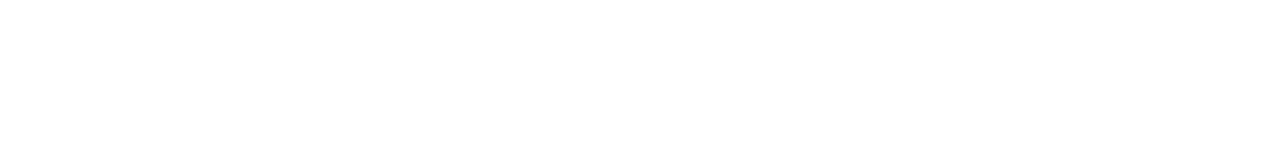
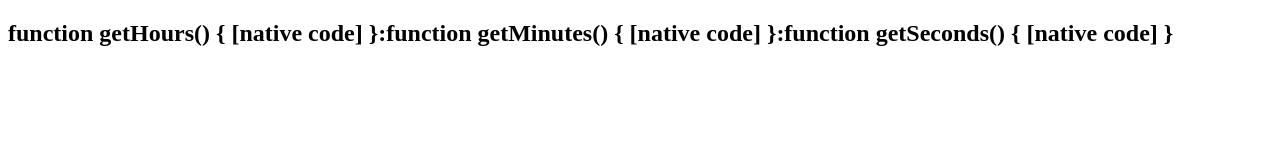
Before and after one commit to ChoBlack/js-timeUntilChrismas-2021, a plain HTML site: page index.html in a window 1280 px wide. Drawn offline with Linux system fonts and the light colour scheme.

Commit message:
getClock()

```diff
--- a/app.js
+++ b/app.js
@@ -0,0 +1,8 @@
+const clock = document.querySelector("#clock");
+
+function getClock(){
+    const date = new Date();
+    clock.innerHTML = `${date.getHours}:${date.getMinutes}:${date.getSeconds}`;
+}
+
+setInterval(getClock, 1000);
--- a/index.html
+++ b/index.html
@@ -8,7 +8,7 @@
     <link rel="stylesheet" href="style.css">
 </head>
 <body>
-
+    <h2 id="clock">00:00:00</h2>
     <script src="app.js"></script>
 </body>
 </html>
```
